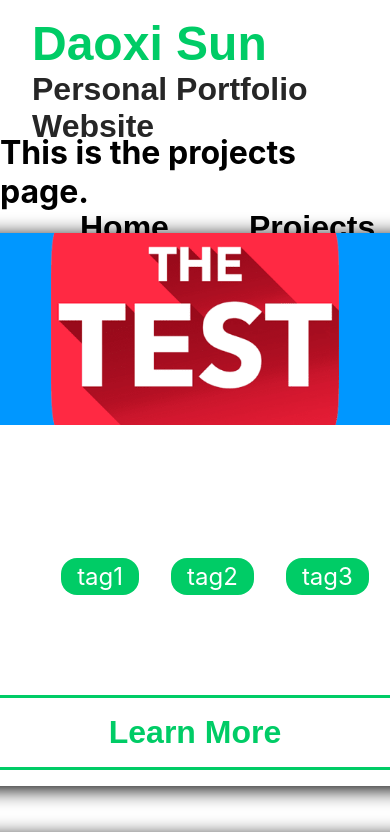
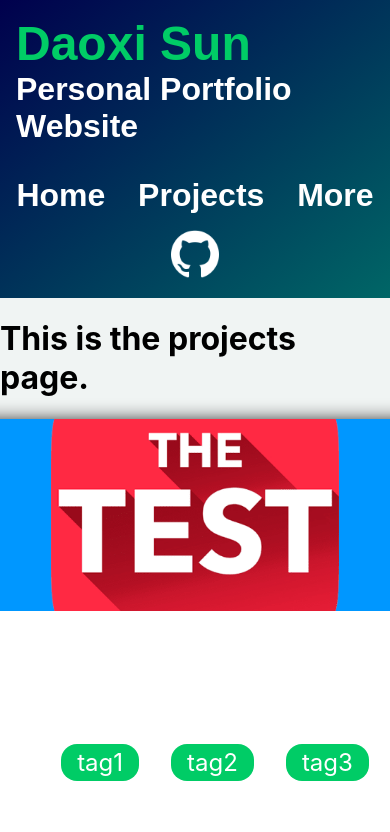
Before and after one commit to daoxi/personal-portfolio, a Next.js app: page /projects in a window 390 px wide. Shown: the top 832 px of the page. Built offline with nearby package versions, Linux system fonts and the light colour scheme.

Commit message:
responsive design to rework navigation bar to fit narrow screens or mobile devices, plus style tweaks

```diff
--- a/pages/components/MainNavigation.js
+++ b/pages/components/MainNavigation.js
@@ -5,9 +5,7 @@ import Link from "next/link";
 function MainNavigation() {
   return (
     <header className={classes.navbar}>
-      <nav>
-        <ul>
-          <li className={classes.navleftintro}>
+      <div className={classes.navleftintro}>
         <Link href="/">
           <div>
             <div className={classes.text1}>
@@ -16,28 +14,31 @@ function MainNavigation() {
             <div className={classes.text2}>Personal Portfolio Website</div>
           </div>
         </Link>
-          </li>
-          <li className={classes.navleft}>
+      </div>
+
+      <ul className={classes.navleftlist}>
+        <li className={classes.navleftlink}>
           <Link href="/">Home</Link>
         </li>
-          <li className={classes.navleft}>
+        <li className={classes.navleftlink}>
           <Link href="/projects">Projects</Link>
         </li>
-          <li className={classes.navleft}>
+        <li className={classes.navleftlink}>
           <Link href="/more">More</Link>
         </li>
+      </ul>
 
+      <ul className={classes.navrightlist}>
         <li>
           <Link href="https://github.com/daoxi">
             <img
+              className={classes.navrighticon}
               src="assets/nav-icons/github_icon.png"
               alt="github_icon"
-                className={classes.navright}
             />
           </Link>
         </li>
       </ul>
-      </nav>
     </header>
   );
 }
--- a/pages/components/MainNavigation.module.css
+++ b/pages/components/MainNavigation.module.css
@@ -1,22 +1,16 @@
 .navbar {
   width: 100%;
-  height: 7rem;
-  background-color: white;
-  padding: 0;
-}
-
-.navbar ul {
-  list-style: none;
-  margin: 0;
+  background-color: #0086b3; /* Only for IE browsers that do not support gradients */
+  background-image: linear-gradient(to bottom right, #00004d, #006666);
   padding: 0;
   overflow: hidden;
+  display: flex;
+  justify-content: space-between;
 }
 
 .navbar .navleftintro {
-  float: left;
-  padding-left: 2rem;
-  padding-top: 1rem;
-  margin-right: 5rem;
+  float: center;
+  margin: 1rem;
   cursor: pointer;
   text-decoration: none;
   font-family: Arial, Helvetica, sans-serif;
@@ -32,37 +26,53 @@
 /* text2 is for 2nd line of text */
 .navbar .navleftintro .text2 {
   font-size: 2rem;
-  color: #262626;
+  color: #ffffff;
 }
 
-.navbar .navleft {
-  float: left;
-  padding-left: 5rem;
-  padding-top: 4rem;
+.navbar .navleftlist {
+  list-style: none;
+  margin: 0;
+  padding: 0;
+  display: flex;
+  /* increase flexbox size in order to align properly */
+  flex-grow: 1;
+  justify-content: space-around;
+}
+
+.navbar .navrightlist {
+  list-style: none;
+  margin: 0;
+  padding: 0;
+  display: flex;
+  justify-content: space-around;
+}
+
+.navbar .navleftlink {
+  margin-top: 4rem;
   font-size: 2rem;
-  cursor: pointer;
-  color: black;
+  color: #ffffff;
   text-decoration: none;
   font-family: Arial, Helvetica, sans-serif;
   font-weight: bold;
 }
 
-.navbar .navright {
-  float: right;
-  margin-top: 1rem;
-  margin-right: 1rem;
+.navbar .navrightlist .navrighticon {
+  margin: 1rem;
   max-height: 3rem;
   cursor: pointer;
+  /* invert color of image to suit a darker background */
+  filter: invert(1);
 }
 
 /* text decoration (underline in links) can only be removed from anchor tag */
 .navbar a {
   text-decoration: none;
+  cursor: pointer;
 }
 
-/* Disable the default effect of turning purple when clicked */
+/* disable the default effect of turning purple when clicked */
 .navbar a:visited {
-  color: black;
+  color: #ffffff;
 }
 
 /* These have to come after the a:visited selector*/
@@ -70,3 +80,13 @@
 .navbar a.active {
   color: #00cc66;
 }
+
+/* responsive design, optimize for mobile device */
+@media only screen and (max-width: 1024px) {
+  .navbar {
+    flex-direction: column;
+  }
+  .navbar .navleftlink {
+    margin-top: 1rem;
+  }
+}
--- a/pages/components/ProjCard.module.css
+++ b/pages/components/ProjCard.module.css
@@ -7,6 +7,7 @@
   justify-content: space-between;
   cursor: pointer;
   transition: transform 200ms ease-in;
+  background-color: #ffffff;
 }
 
 .card .card_img {
--- a/styles/globals.css
+++ b/styles/globals.css
@@ -4,6 +4,7 @@ body {
   margin: 0;
   font-family: -apple-system, BlinkMacSystemFont, Segoe UI, Roboto, Oxygen,
     Ubuntu, Cantarell, Fira Sans, Droid Sans, Helvetica Neue, sans-serif;
+  background-color: #f0f4f3;
 }
 
 a {
```
Lines whose indentation alone changed are shown as unchanged.
